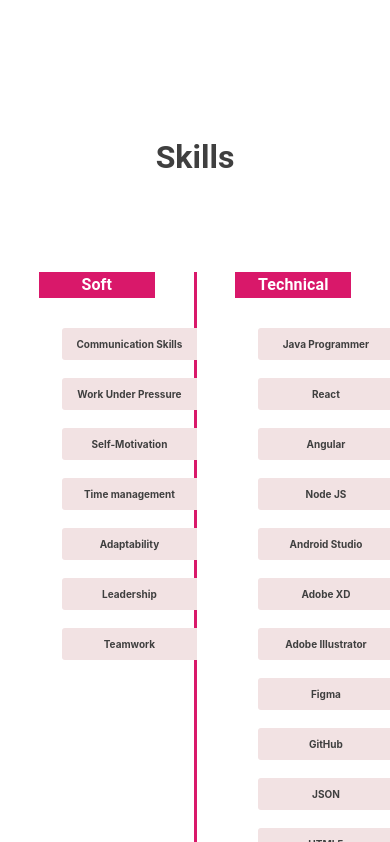
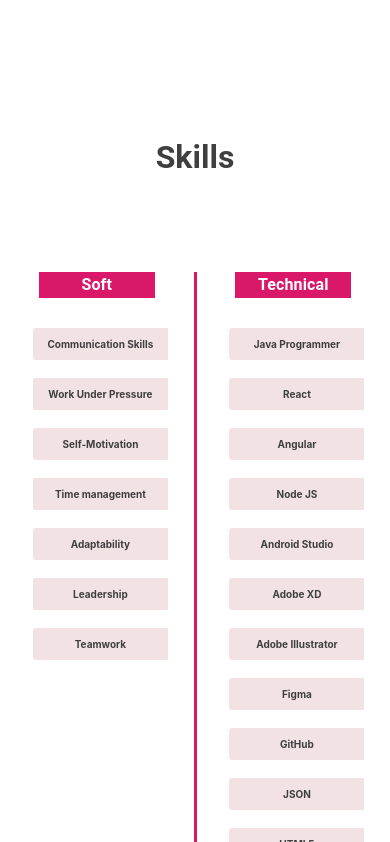
Before and after one commit to shahadAlsayed/portfolio, a React (Create React App) app: page / in a window 390 px wide. Shown: the part 1751-2593 px from the top of the page. Built offline with nearby package versions, Linux system fonts and the light colour scheme.

Commit message:
edit width for ipad

```diff
--- a/src/Style/tagSkills.css
+++ b/src/Style/tagSkills.css
@@ -170,4 +170,7 @@
     width: 60% !important;
     font-size: 1rem !important;
   }
+  .container-skillbar {
+    width: 110% !important;
+  }
 }
```
